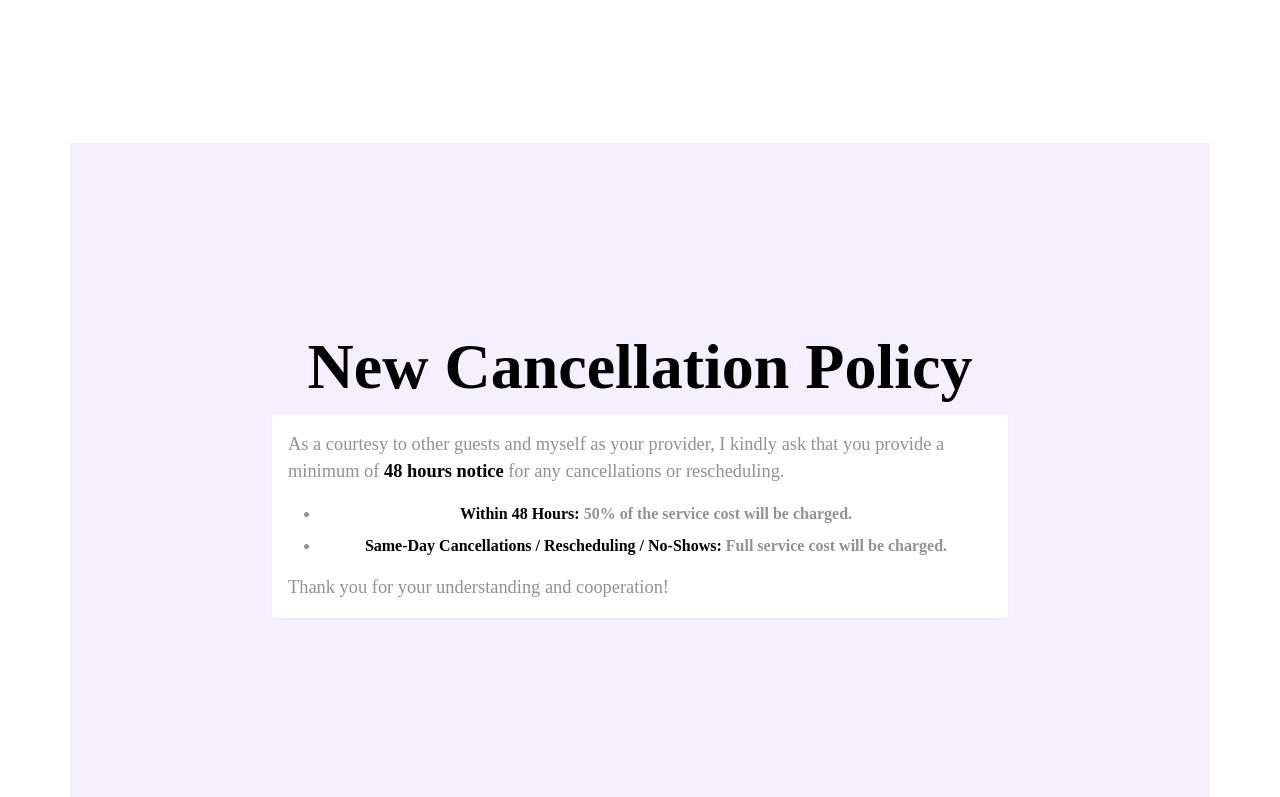
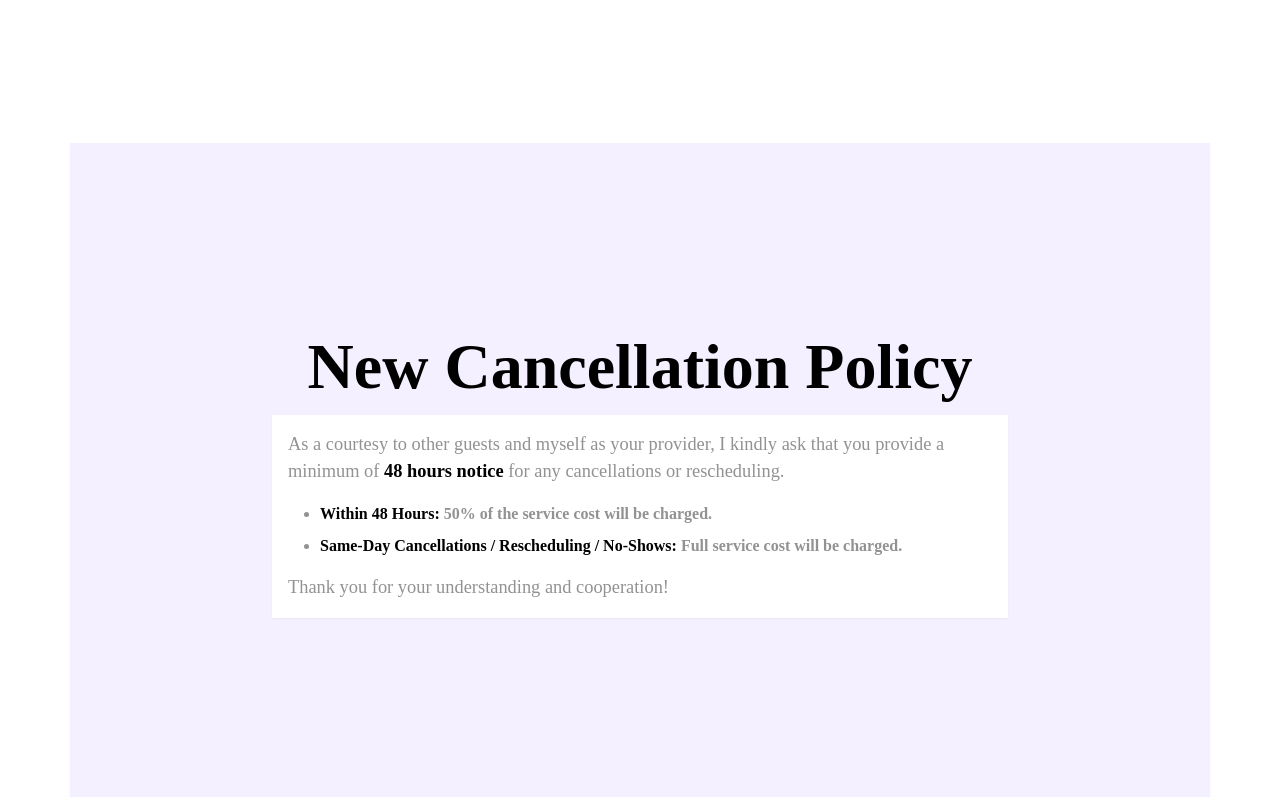
Before and after one commit to tulio-salvatierra/csc, a React (Create React App) app: page / in a window 1280 px wide. Shown: the part 2000-2797 px from the top of the page. Built offline with nearby package versions, Linux system fonts and the light colour scheme; a web font is replaced by a local one.

Commit message:
feat: Enhance FAQ section layout and styling; center images and add list item styling

```diff
--- a/src/App.css
+++ b/src/App.css
@@ -100,14 +100,19 @@ section {
 h3,
 h2,
 h1,
-strong,
-ul {
+strong {
   font-family: "MOULA";
   color: #000;
   font-weight: bold;
   text-align: center;
 }
 
+li {
+  font-family: "MOULA";
+  color: #000;
+  font-weight: bold;
+  text-align: left;
+}
 .header-bg {
   background-image: url("../src/assets/images/hero/csc-hero.jpg");
   background-size: cover;
--- a/src/components/faq/FaqSectionFaq1.js
+++ b/src/components/faq/FaqSectionFaq1.js
@@ -14,7 +14,7 @@ export default function FaqSectionFaq1() {
             <div className="col-12 col-md-6 px-xl-4 mb-8">
               <div className="bg-white py-12 px-6 px-md-16">
                 <img
-                  className="img-fluid"
+                  className="img-fluid mx-auto d-block"
                   src="pstls-assets/icons/faq-info.svg"
                   alt=""
                 />
@@ -33,7 +33,7 @@ export default function FaqSectionFaq1() {
             <div className="col-12 col-md-6 px-xl-4 mb-8">
               <div className="bg-white py-12 px-6 px-md-16">
                 <img
-                  className="img-fluid"
+                  className="img-fluid mx-auto d-block"
                   src="pstls-assets/icons/faq-info.svg"
                   alt=""
                 />
@@ -50,7 +50,7 @@ export default function FaqSectionFaq1() {
             <div className="col-12 col-md-6 px-xl-4 mb-8">
               <div className="bg-white py-12 px-6 px-md-16">
                 <img
-                  className="img-fluid"
+                  className="img-fluid mx-auto d-block"
                   src="pstls-assets/icons/faq-info.svg"
                   alt=""
                 />
```
